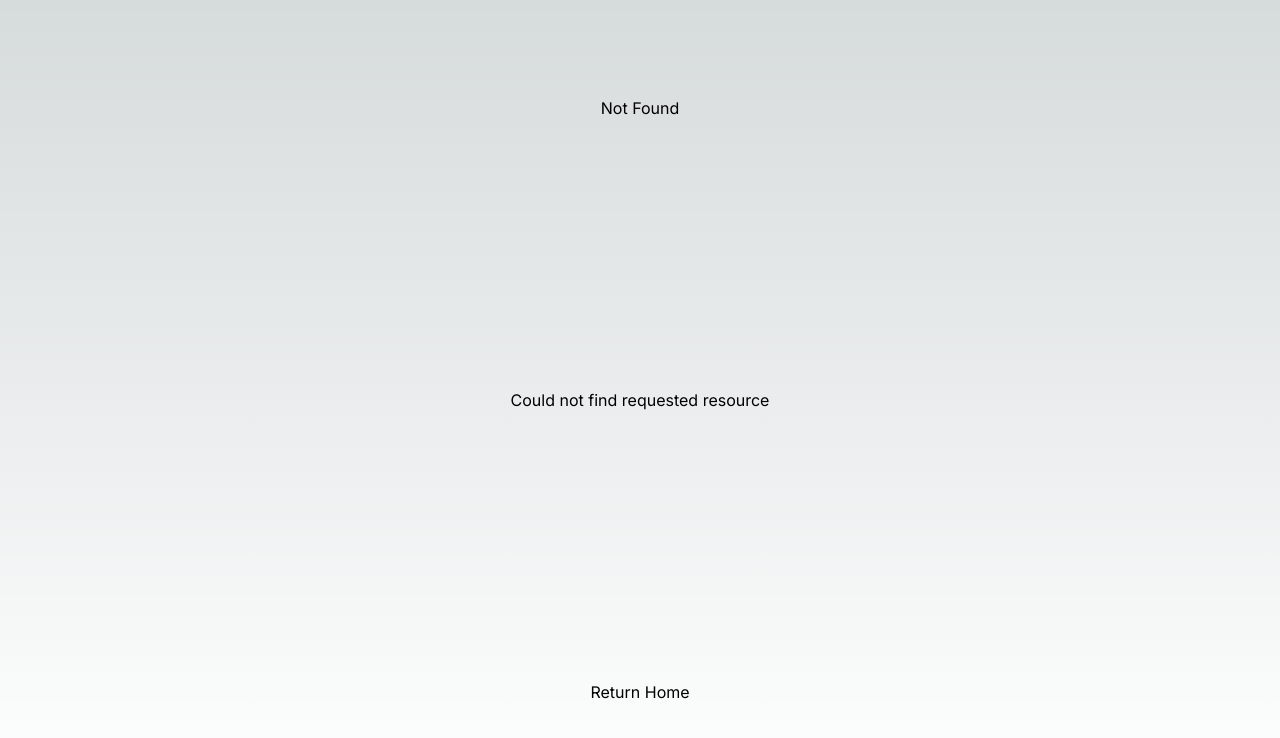
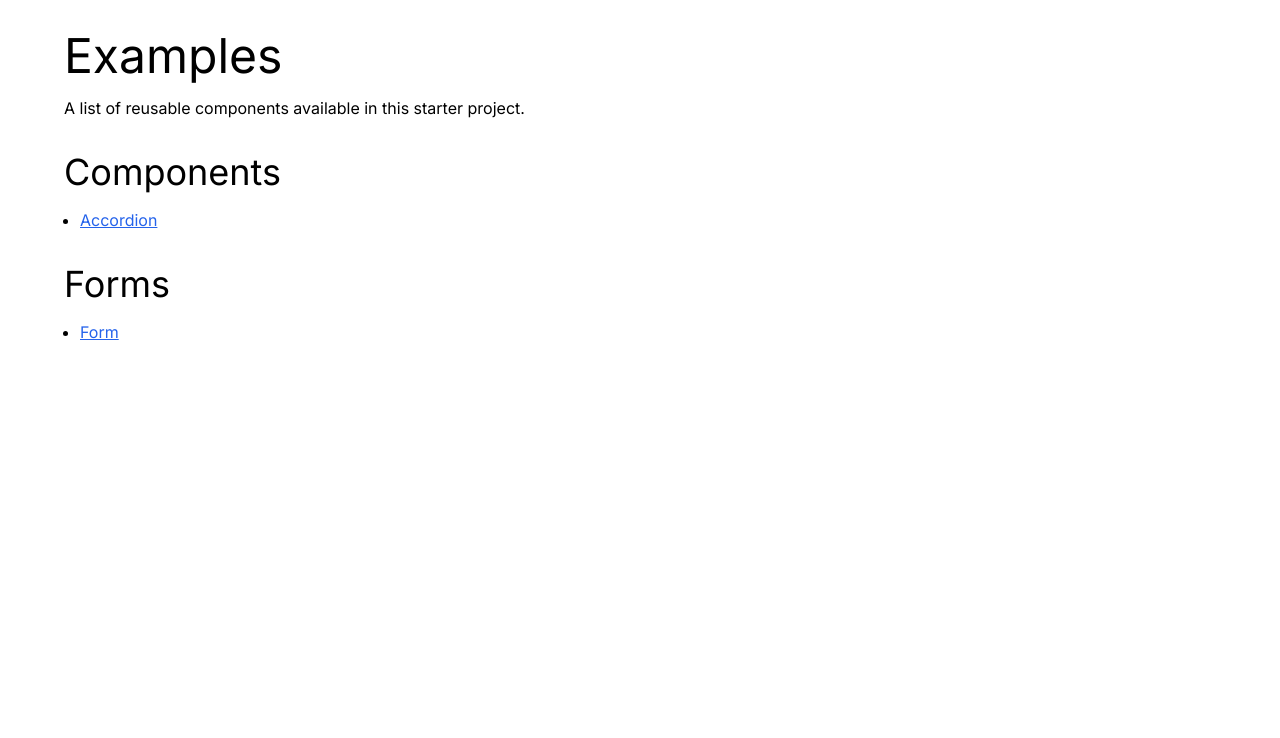
Before and after one commit to seanhillweb/frontend-mentor-age-calculator-app, a Next.js app: page /examples in a window 1280 px wide. Before the commit this address had no page. Shown: the top 738 px of the page. Built offline with nearby package versions, Linux system fonts and the light colour scheme.

Commit message:
feat: install headlessui, heroicons, and form support

```diff
--- a/package.json
+++ b/package.json
@@ -9,6 +9,10 @@
     "lint": "next lint"
   },
   "dependencies": {
+    "@headlessui/react": "^1.7.16",
+    "@headlessui/tailwindcss": "^0.2.0",
+    "@heroicons/react": "^2.0.18",
+    "@tailwindcss/forms": "^0.5.4",
     "autoprefixer": "10.4.14",
     "eslint": "8.46.0",
     "eslint-config-next": "13.4.12",
@@ -16,6 +20,7 @@
     "postcss": "8.4.27",
     "react": "18.2.0",
     "react-dom": "18.2.0",
+    "react-hook-form": "^7.45.2",
     "tailwindcss": "3.3.3"
   }
 }
--- /dev/null
+++ b/src/app/examples/accordion/page.js
@@ -0,0 +1,11 @@
+import Accordion from "@/components/accordion";
+
+export default function PageAccordion() {
+  return (
+    <div className="container">
+      <main id="main" className="main">
+        <Accordion />
+      </main>
+    </div>
+  );
+}
--- /dev/null
+++ b/src/app/examples/form/form.js
@@ -0,0 +1,56 @@
+"use client";
+
+/**
+ * Summary. A basic form example.
+ *
+ * @link https://www.freecodecamp.org/news/how-to-build-forms-in-react/
+ */
+
+import { useForm } from "react-hook-form";
+
+function Form() {
+  const {
+    register,
+    handleSubmit,
+    formState: { errors },
+  } = useForm();
+
+  const onSubmit = (data) => {
+    console.log(data);
+  };
+
+  return (
+    <form onSubmit={handleSubmit(onSubmit)}>
+      <div className="flex flex-col">
+        <label htmlFor="email">Email</label>
+        <input
+          id="email"
+          type="email"
+          aria-invalid={errors.email ? "true" : "false"}
+          {...register("email", { required: true, pattern: /^\S+@\S+$/i })}
+        />
+        {errors.email && errors.email.type === "required" && (
+          <span role="alert">An email is required</span>
+        )}
+        {errors.email && errors.email.type === "pattern" && (
+          <span role="alert">An email must be formatted correctly</span>
+        )}
+      </div>
+      <div className="flex flex-col">
+        <label htmlFor="password">Password</label>
+        <input
+          id="password"
+          type="password"
+          aria-invalid={errors.password ? "true" : "false"}
+          {...register("password", { required: true })}
+        />
+        {errors.password && errors.password.type === "required" && (
+          <span role="alert">A password is required</span>
+        )}
+      </div>
+      <button type="submit">Submit</button>
+    </form>
+  );
+}
+
+export default Form;
--- /dev/null
+++ b/src/app/examples/form/page.js
@@ -0,0 +1,11 @@
+import Form from "./form";
+
+export default function PageForm() {
+  return (
+    <div className="container">
+      <main id="main" className="main">
+        <Form />
+      </main>
+    </div>
+  );
+}
--- /dev/null
+++ b/src/app/examples/page.js
@@ -0,0 +1,20 @@
+import Link from "next/link"
+
+export default function PageExamples() {
+  return (
+    <div className="container">
+      <main id="main" className="main">
+        <h1>Examples</h1>
+        <p>A list of reusable components available in this starter project.</p>
+        <h2>Components</h2>
+        <ul>
+          <li><Link href="/examples/accordion">Accordion</Link></li>
+        </ul>
+        <h2>Forms</h2>
+        <ul>
+          <li><Link href="/examples/form">Form</Link></li>
+        </ul>
+      </main>
+    </div>
+  )
+}
--- /dev/null
+++ b/src/components/accordion.js
@@ -0,0 +1,48 @@
+"use client"
+
+import { Disclosure } from "@headlessui/react";
+import { ChevronUpIcon } from "@heroicons/react/20/solid";
+
+export default function Accordion() {
+  return (
+    <div className="w-full px-4 pt-16">
+      <div className="mx-auto w-full max-w-md rounded-2xl bg-white p-2">
+        <Disclosure>
+          {({ open }) => (
+            <>
+              <Disclosure.Button className="flex w-full justify-between rounded-lg bg-purple-100 px-4 py-2 text-left text-sm font-medium text-purple-900 hover:bg-purple-200 focus:outline-none focus-visible:ring focus-visible:ring-purple-500 focus-visible:ring-opacity-75">
+                <span>What is your refund policy?</span>
+                <ChevronUpIcon
+                  className={`${
+                    open ? "rotate-180 transform" : ""
+                  } h-5 w-5 text-purple-500`}
+                />
+              </Disclosure.Button>
+              <Disclosure.Panel className="px-4 pt-4 pb-2 text-sm text-gray-500">
+                If you're unhappy with your purchase for any reason, email us
+                within 90 days and we'll refund you in full, no questions asked.
+              </Disclosure.Panel>
+            </>
+          )}
+        </Disclosure>
+        <Disclosure as="div" className="mt-2">
+          {({ open }) => (
+            <>
+              <Disclosure.Button className="flex w-full justify-between rounded-lg bg-purple-100 px-4 py-2 text-left text-sm font-medium text-purple-900 hover:bg-purple-200 focus:outline-none focus-visible:ring focus-visible:ring-purple-500 focus-visible:ring-opacity-75">
+                <span>Do you offer technical support?</span>
+                <ChevronUpIcon
+                  className={`${
+                    open ? "rotate-180 transform" : ""
+                  } h-5 w-5 text-purple-500`}
+                />
+              </Disclosure.Button>
+              <Disclosure.Panel className="px-4 pt-4 pb-2 text-sm text-gray-500">
+                No.
+              </Disclosure.Panel>
+            </>
+          )}
+        </Disclosure>
+      </div>
+    </div>
+  );
+}
--- a/src/styles/globals.css
+++ b/src/styles/globals.css
@@ -4,24 +4,82 @@
 
 :root {
   --foreground-rgb: 0, 0, 0;
-  --background-start-rgb: 214, 219, 220;
-  --background-end-rgb: 255, 255, 255;
+  --background-rgb: 255, 255, 255;
 }
 
 @media (prefers-color-scheme: dark) {
   :root {
     --foreground-rgb: 255, 255, 255;
-    --background-start-rgb: 0, 0, 0;
-    --background-end-rgb: 0, 0, 0;
+    --background-rgb: 0, 0, 0;
   }
 }
 
 body {
   color: rgb(var(--foreground-rgb));
-  background: linear-gradient(
-      to bottom,
-      transparent,
-      rgb(var(--background-end-rgb))
-    )
-    rgb(var(--background-start-rgb));
+  background: rgb(var(--background-rgb));
 }
+
+/* Anchors */
+a {
+  @apply text-blue-600;
+  @apply underline;
+}
+
+a:hover,
+a:focus {
+  @apply text-blue-800;
+  @apply no-underline;
+}
+
+/* Typography */
+h1,
+h2,
+h3,
+h4,
+h5,
+h6 {
+  @apply mt-8;
+  @apply mb-4;
+}
+
+h1 {
+  @apply text-5xl
+}
+
+h2 {
+  @apply text-4xl;
+}
+
+h3 {
+  @apply text-3xl;
+}
+
+h4 {
+  @apply text-2xl;
+}
+
+h5 {
+  @apply text-xl;
+}
+
+h6 {
+  @apply text-lg;
+}
+
+p {
+  @apply my-4;
+}
+
+ul,
+ol {
+  @apply my-4;
+  @apply pl-4
+}
+
+ul {
+  @apply list-disc;
+}
+
+ol {
+  @apply list-decimal;
+}
--- a/tailwind.config.js
+++ b/tailwind.config.js
@@ -12,6 +12,19 @@ module.exports = {
           'conic-gradient(from 180deg at 50% 50%, var(--tw-gradient-stops))',
       },
     },
+    container: {
+      center: true,
+      padding: {
+        DEFAULT: '1rem',
+        sm: '2rem',
+        lg: '3rem',
+        xl: '4rem',
+        '2xl': '5rem',
+      },
+    }
   },
-  plugins: [],
+  plugins: [
+    require('@tailwindcss/forms'),
+    require('@headlessui/tailwindcss')({ prefix: 'ui' })
+  ],
 }
```
Also changed, not shown: 1 other file (tests, documents, lock files or other folders).
